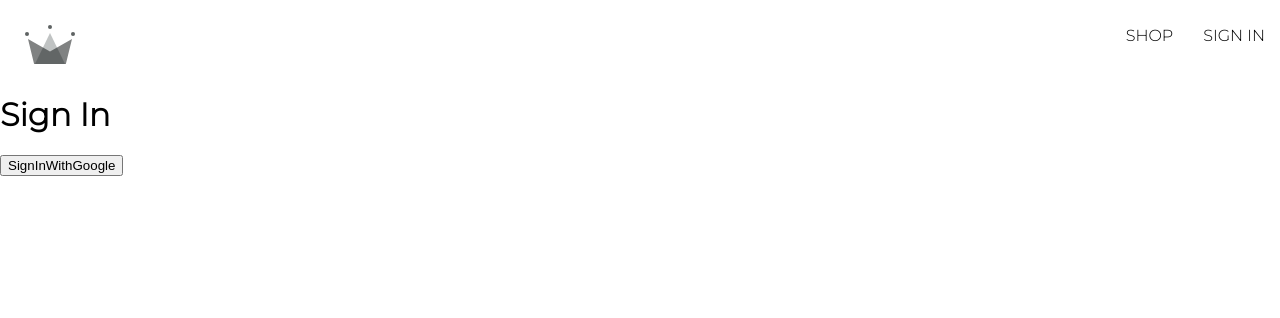
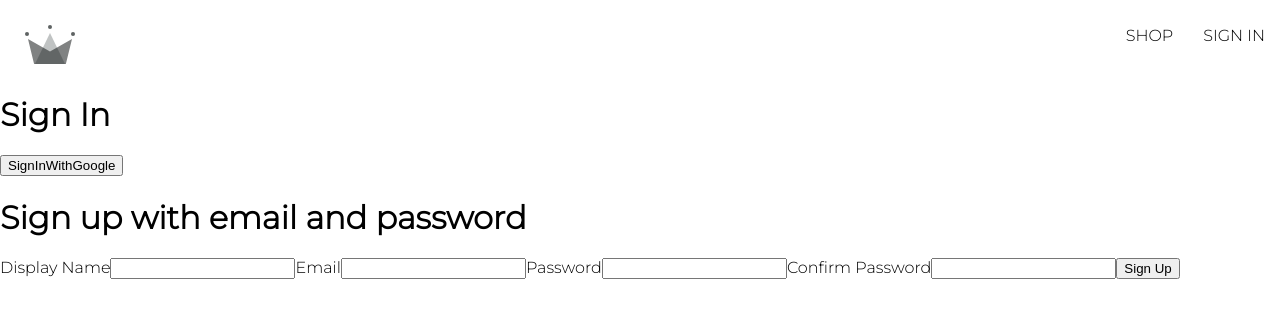
Before and after one commit to csoregaroli/react-ecommerce, a React (Create React App) app in the folder react-ecommerce/: page /sign-in in a window 1280 px wide. Shown: the top 318 px of the page. Built offline with nearby package versions, Linux system fonts and the light colour scheme; the HTML template or start-up script is replaced by a standard one.

Commit message:
created sign up form component

```diff
--- /dev/null
+++ b/react-ecommerce/src/components/SignUpForm/SignUpForm.jsx
@@ -0,0 +1,66 @@
+import { useState } from 'react'
+
+const defaultFormFields = {
+    displayName: '',
+    email: '',
+    password: '',
+    confirmPassword: ''
+}
+
+const SignUpForm = () => {
+    const [formFields, setFormFields] = useState(defaultFormFields)
+    const { displayName, email, password, confirmPassword } = formFields
+
+    const handleChange = e => {
+        const { name, value }  = e.target
+
+        setFormFields({ ...formFields, [name]: value })
+    }
+
+    return (
+        <div>
+            <h1>Sign up with email and password</h1>
+            <form onSubmit={() => {}}>
+                <label>Display Name</label>
+                <input
+                    type='text'
+                    required
+                    onChange={handleChange}
+                    name="displayName"
+                    value={displayName}
+                />
+
+                <label>Email</label>
+                <input
+                    type='email'
+                    required
+                    onChange={handleChange}
+                    name="email"
+                    value={email}
+                />
+
+                <label>Password</label>
+                <input
+                    type='password'
+                    required
+                    onChange={handleChange}
+                    name="password"
+                    value={password}
+                />
+
+                <label>Confirm Password</label>
+                <input
+                    type='password'
+                    required
+                    onChange={handleChange}
+                    name="confirmPassword"
+                    value={confirmPassword}
+                />
+
+                <button type='submit'>Sign Up</button>
+            </form>
+        </div>
+    )
+}
+
+export default SignUpForm
--- a/react-ecommerce/src/routes/SignIn/SignIn.jsx
+++ b/react-ecommerce/src/routes/SignIn/SignIn.jsx
@@ -1,4 +1,6 @@
 import { signInWithGooglePopup, createUserDocumentFromAuth } from "../../utils/firebase/FirebaseUtils"
+
+import SignUpForm from "../../components/SignUpForm/SignUpForm"
 
 const SignIn = () => {
     const logGoogleUser = async () => {
@@ -12,6 +14,7 @@
             <button onClick={logGoogleUser}>
                 SignInWithGoogle
             </button>
+            <SignUpForm />
         </div>
     )
 }
```
